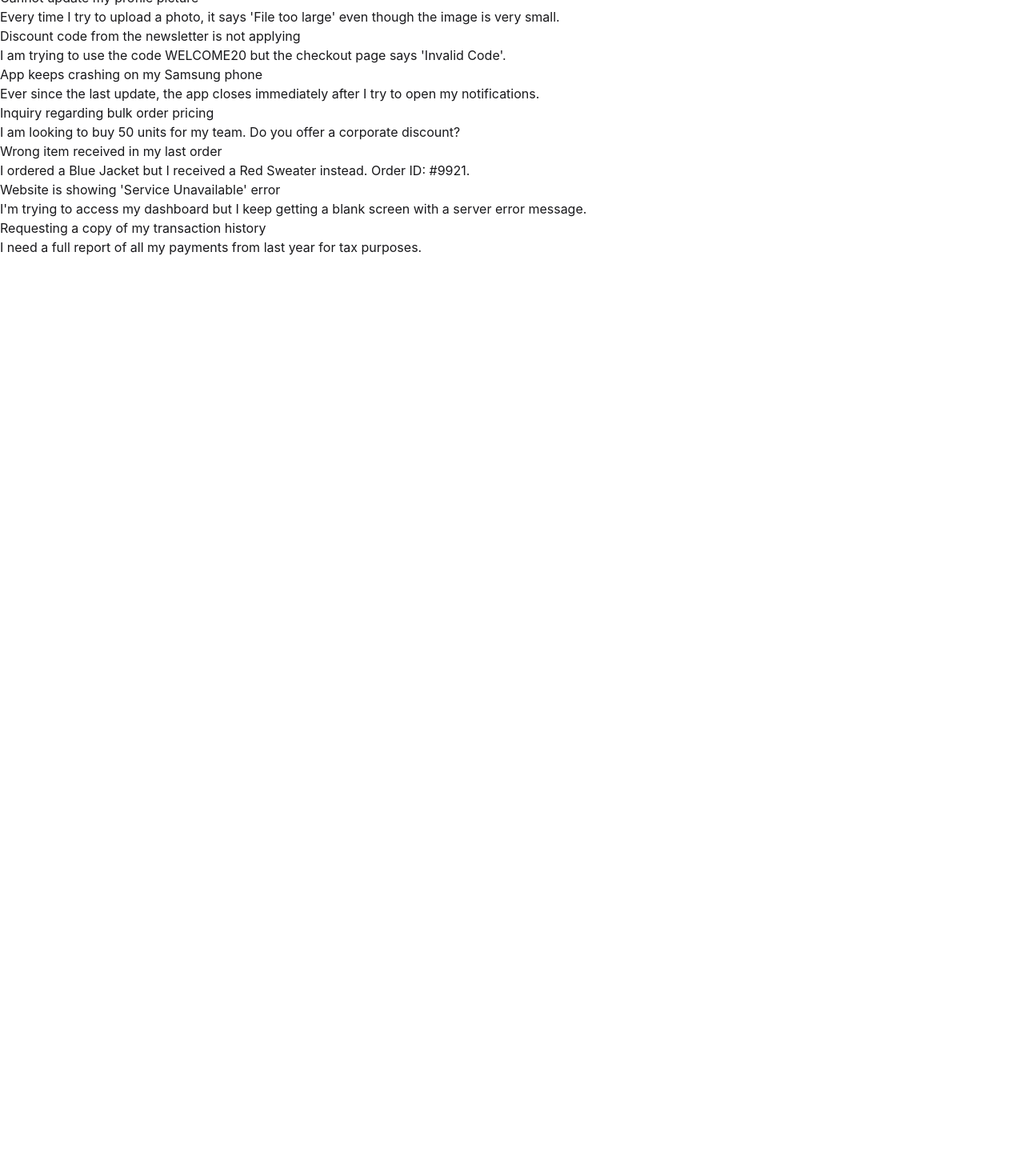
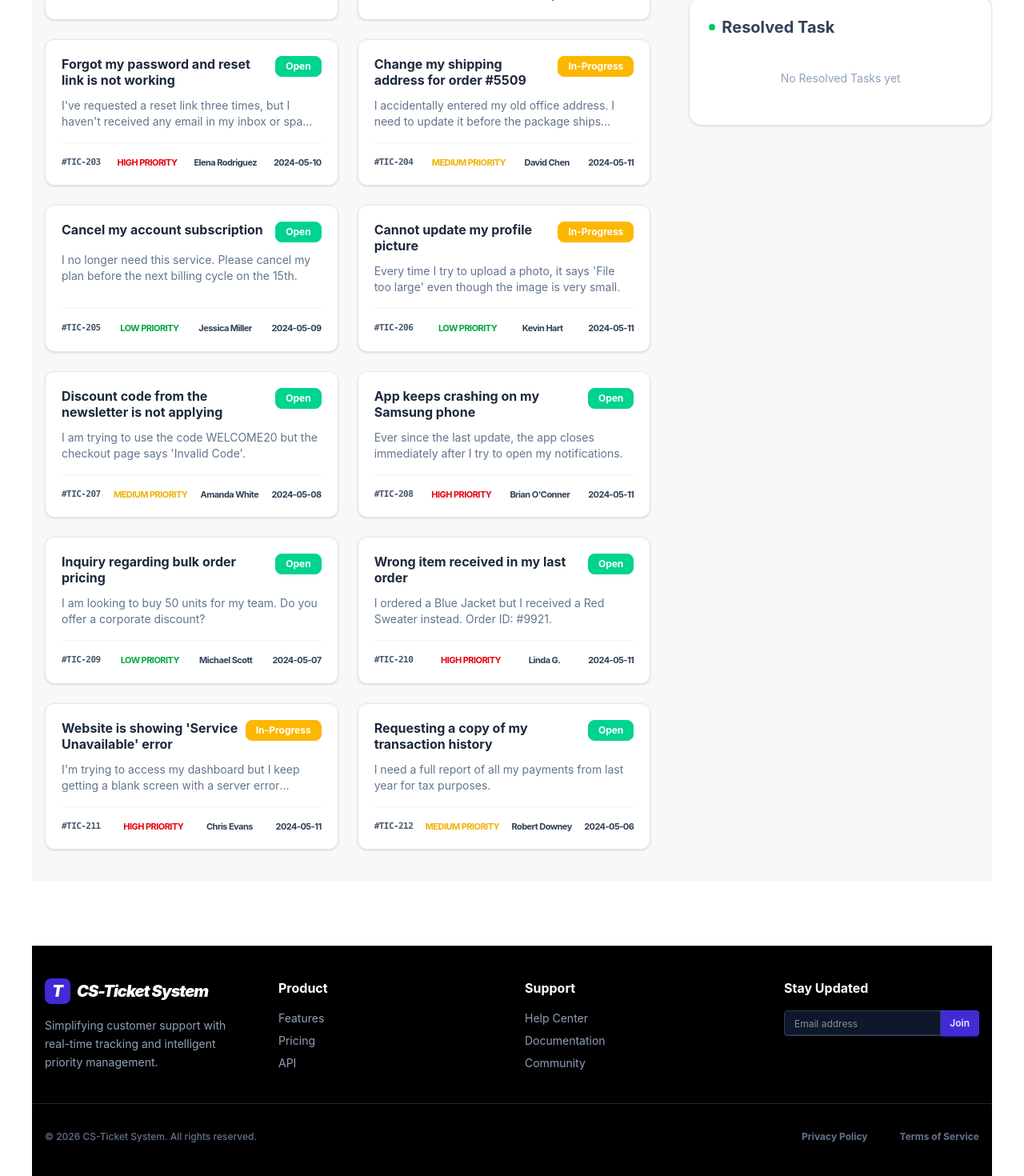
Before and after one commit to AmeerKhasru/cs-ticket-system, a React (Vite) app: page / in a window 1280 px wide. Shown: the part 600-2070 px from the top of the page at 80% size. Before the commit the page ends 921 px from the top, so only its background shows below. Built offline with nearby package versions, Linux system fonts and the light colour scheme.

Commit message:
ticket cards and footer added

```diff
--- a/public/tickets.json
+++ b/public/tickets.json
@@ -4,107 +4,107 @@
     "title": "Unable to download invoice",
     "description": "When I click 'Download PDF' for my April invoice, the page just refreshes and nothing happens.",
     "customer": "Sarah Jenkins",
-    "priority": "Medium",
+    "priority": "Medium Priority",
     "status": "In-Progress",
-    "createdAt": "2024-05-11T09:15:00Z"
+    "createdAt": "2024-05-11"
   },
   {
     "id": "TIC-202",
     "title": "Double charged for monthly subscription",
     "description": "I noticed two identical charges on my credit card statement this morning. Please refund the extra one.",
     "customer": "Mark Thompson",
-    "priority": "High",
-    "status": "In-Progress",
-    "createdAt": "2024-05-11T10:30:00Z"
+    "priority": "High Priority",
+    "status": "Open",
+    "createdAt": "2024-05-11"
   },
   {
     "id": "TIC-203",
     "title": "Forgot my password and reset link is not working",
     "description": "I've requested a reset link three times, but I haven't received any email in my inbox or spam folder.",
     "customer": "Elena Rodriguez",
-    "priority": "High",
-    "status": "Resolved",
-    "createdAt": "2024-05-10T08:00:00Z"
+    "priority": "High Priority",
+    "status": "Open",
+    "createdAt": "2024-05-10"
   },
   {
     "id": "TIC-204",
     "title": "Change my shipping address for order #5509",
     "description": "I accidentally entered my old office address. I need to update it before the package ships tomorrow.",
     "customer": "David Chen",
-    "priority": "Medium",
+    "priority": "Medium Priority",
     "status": "In-Progress",
-    "createdAt": "2024-05-11T12:45:00Z"
+    "createdAt": "2024-05-11"
   },
   {
     "id": "TIC-205",
     "title": "Cancel my account subscription",
     "description": "I no longer need this service. Please cancel my plan before the next billing cycle on the 15th.",
     "customer": "Jessica Miller",
-    "priority": "Low",
-    "status": "Resolved",
-    "createdAt": "2024-05-09T14:20:00Z"
+    "priority": "Low Priority",
+    "status": "Open",
+    "createdAt": "2024-05-09"
   },
   {
     "id": "TIC-206",
     "title": "Cannot update my profile picture",
     "description": "Every time I try to upload a photo, it says 'File too large' even though the image is very small.",
     "customer": "Kevin Hart",
-    "priority": "Low",
+    "priority": "Low Priority",
     "status": "In-Progress",
-    "createdAt": "2024-05-11T15:10:00Z"
+    "createdAt": "2024-05-11"
   },
   {
     "id": "TIC-207",
     "title": "Discount code from the newsletter is not applying",
     "description": "I am trying to use the code WELCOME20 but the checkout page says 'Invalid Code'.",
     "customer": "Amanda White",
-    "priority": "Medium",
-    "status": "Resolved",
-    "createdAt": "2024-05-08T11:00:00Z"
+    "priority": "Medium Priority",
+    "status": "Open",
+    "createdAt": "2024-05-08"
   },
   {
     "id": "TIC-208",
     "title": "App keeps crashing on my Samsung phone",
     "description": "Ever since the last update, the app closes immediately after I try to open my notifications.",
     "customer": "Brian O'Conner",
-    "priority": "High",
-    "status": "In-Progress",
-    "createdAt": "2024-05-11T07:30:00Z"
+    "priority": "High Priority",
+    "status": "Open",
+    "createdAt": "2024-05-11"
   },
   {
     "id": "TIC-209",
     "title": "Inquiry regarding bulk order pricing",
     "description": "I am looking to buy 50 units for my team. Do you offer a corporate discount?",
     "customer": "Michael Scott",
-    "priority": "Low",
-    "status": "Resolved",
-    "createdAt": "2024-05-07T09:00:00Z"
+    "priority": "Low Priority",
+    "status": "Open",
+    "createdAt": "2024-05-07"
   },
   {
     "id": "TIC-210",
     "title": "Wrong item received in my last order",
     "description": "I ordered a Blue Jacket but I received a Red Sweater instead. Order ID: #9921.",
     "customer": "Linda G.",
-    "priority": "High",
-    "status": "In-Progress",
-    "createdAt": "2024-05-11T13:05:00Z"
+    "priority": "High Priority",
+    "status": "Open",
+    "createdAt": "2024-05-11"
   },
   {
     "id": "TIC-211",
     "title": "Website is showing 'Service Unavailable' error",
     "description": "I'm trying to access my dashboard but I keep getting a blank screen with a server error message.",
     "customer": "Chris Evans",
-    "priority": "Critical",
+    "priority": "High Priority",
     "status": "In-Progress",
-    "createdAt": "2024-05-11T16:00:00Z"
+    "createdAt": "2024-05-11"
   },
   {
     "id": "TIC-212",
     "title": "Requesting a copy of my transaction history",
     "description": "I need a full report of all my payments from last year for tax purposes.",
     "customer": "Robert Downey",
-    "priority": "Medium",
-    "status": "Resolved",
-    "createdAt": "2024-05-06T10:45:00Z"
+    "priority": "Medium Priority",
+    "status": "Open",
+    "createdAt": "2024-05-06"
   }
 ]
--- a/src/App.jsx
+++ b/src/App.jsx
@@ -3,6 +3,7 @@ import Navbar from './components/Navbar/Navbar'
 import Hero from './components/Hero/Hero'
 import { Suspense } from 'react'
 import Tickets from './components/Tickets/Tickets'
+import Footer from './components/Footer/Footer'
 import './App.css'
 
 function App() {
@@ -17,6 +18,7 @@ function App() {
       <Suspense fallback={<div>Loading tickets...</div>}>
         {ticketsPromise.then(tickets => <Tickets tickets={tickets} />)}
       </Suspense>
+      <Footer></Footer>
     </>
   )
 }
--- /dev/null
+++ b/src/components/Footer/Footer.jsx
@@ -0,0 +1,69 @@
+import React from 'react';
+
+const Footer = () => {
+    return (
+        /* Changed bg-white to bg-black and border color to slate-800 */
+        <footer className="max-w-[1200px] mx-auto bg-black border-t border-slate-800 mt-20">
+            <div className=" px-2 md:px-0 py-10">
+                <div className="grid grid-cols-1 md:grid-cols-4 gap-8 mb-10">
+
+                    {/* Brand Section */}
+                    <div className="col-span-1 md:col-span-1 px-4">
+                        <div className="flex items-center   gap-2 mb-4">
+                            <div className="h-8 w-8 bg-[#422AD5] rounded-lg flex items-center justify-center text-white font-black text-xl italic">T</div>
+                            {/* Changed text-slate-800 to text-white */}
+                            <span className="text-xl font-black tracking-tighter text-white italic">CS-Ticket System</span>
+                        </div>
+                        {/* Changed text-slate-500 to text-slate-400 */}
+                        <p className="text-sm text-slate-400 leading-relaxed">
+                            Simplifying customer support with real-time tracking and intelligent priority management.
+                        </p>
+                    </div>
+
+                    {/* Quick Links */}
+                    <div>
+                        <h4 className="font-bold text-white mb-4">Product</h4>
+                        <ul className="space-y-2 text-sm text-slate-400">
+                            <li className="hover:text-[#422AD5] cursor-pointer transition-colors">Features</li>
+                            <li className="hover:text-[#422AD5] cursor-pointer transition-colors">Pricing</li>
+                            <li className="hover:text-[#422AD5] cursor-pointer transition-colors">API</li>
+                        </ul>
+                    </div>
+
+                    {/* Support Links */}
+                    <div>
+                        <h4 className="font-bold text-white mb-4">Support</h4>
+                        <ul className="space-y-2 text-sm text-slate-400">
+                            <li className="hover:text-[#422AD5] cursor-pointer transition-colors">Help Center</li>
+                            <li className="hover:text-[#422AD5] cursor-pointer transition-colors">Documentation</li>
+                            <li className="hover:text-[#422AD5] cursor-pointer transition-colors">Community</li>
+                        </ul>
+                    </div>
+
+                    {/* Newsletter */}
+                    <div className='px-4'>
+                        <h4 className="font-bold text-white mb-4">Stay Updated</h4>
+                        <div className="join w-full">
+                            {/* Adjusted input colors for dark mode */}
+                            <input className="input input-sm bg-slate-900 border-slate-700 text-white join-item w-full focus:outline-none focus:border-[#422AD5]" placeholder="Email address"/>
+                            <button className="btn btn-sm btn-primary join-item bg-[#422AD5] border-none hover:bg-[#3622b0]">Join</button>
+                        </div>
+                    </div>
+                </div>
+
+                {/* Bottom Bar */}
+                <div className="border-t border-slate-800 pt-8 flex flex-col md:flex-row justify-between items-center gap-4">
+                    <p className="text-[12px] px-4 font-medium text-slate-500">
+                        © 2026 CS-Ticket System. All rights reserved.
+                    </p>
+                    <div className="flex gap-6">
+                        <span className="text-[12px] font-bold text-slate-500 hover:text-white cursor-pointer transition-colors">Privacy Policy</span>
+                        <span className="text-[12px] px-4 font-bold text-slate-500 hover:text-white cursor-pointer transition-colors">Terms of Service</span>
+                    </div>
+                </div>
+            </div>
+        </footer>
+    );
+};
+
+export default Footer;
--- a/src/components/Hero/Hero.jsx
+++ b/src/components/Hero/Hero.jsx
@@ -4,7 +4,7 @@ import resolvedImage from '../../assets/vector2.png';
 
 const HeroSection = () => {
     return (
-        <div className="w-full bg-base-200 py-10">
+        <div className="max-w-[1200px] mx-auto bg-base-200 py-10">
             <div className="max-w-[1200px] mx-auto px-4 md:px-0">
                 <div className="flex flex-col md:flex-row gap-6 min-h-[200px]">
 
--- /dev/null
+++ b/src/components/Ticket/Ticket.jsx
@@ -0,0 +1,46 @@
+import React from 'react';
+
+const Ticket = ({ title, status, description, id, priority, customer, createdAt }) => {
+    // Status Logic: Open (Green), In-Progress (Yellow)
+    const statusClass = status.toLowerCase() === 'open'
+        ? 'badge-success text-white'
+        : 'badge-warning text-white';
+
+    // Priority Logic: Low (Green), Medium (Yellow), High (Red)
+    const priorityClass = (p) => {
+        const val = p.toLowerCase();
+        if (val === 'low priority') return 'text-green-600';
+        if (val === 'medium priority') return 'text-yellow-500';
+        return 'text-red-600';
+    };
+
+    return (
+        <div className="bg-white p-5 rounded-xl border border-slate-200 shadow-sm hover:shadow-md transition-all flex flex-col h-full">
+            <div className="flex justify-between items-start mb-3">
+                <h3 className="font-bold text-slate-800 leading-tight flex-1 mr-2">{title}</h3>
+                <span className={`badge badge-sm font-bold p-3 ${statusClass}`}>{status}</span>
+            </div>
+
+            <p className="text-sm text-slate-500 mb-4 flex-grow line-clamp-2">
+                {description}
+            </p>
+
+            <div className="border-t border-slate-100 pt-4 flex justify-between items-center text-[11px] font-bold tracking-tighter">
+                <div className="flex flex-col">
+                    <span className="text-slate-600 font-mono">#{id}</span>
+                </div>
+                <div className="flex flex-col items-center uppercase">
+                    <span className={priorityClass(priority)}>{priority}</span>
+                </div>
+                <div className="flex flex-col items-end">
+                    <span className="text-slate-700">{customer}</span>
+                </div>
+                <div className="flex flex-col items-end">
+                 <span className="text-slate-700">{createdAt}</span>
+                </div>
+            </div>
+        </div>
+    );
+};
+
+export default Ticket;
--- a/src/components/Tickets/Tickets.jsx
+++ b/src/components/Tickets/Tickets.jsx
@@ -1,16 +1,47 @@
 import React from 'react';
+import Ticket from '../Ticket/Ticket';
 
 const Tickets = ({ tickets }) => {
+    return (
+        <div className="max-w-[1200px] mx-auto bg-base-200 grid grid-cols-1 lg:grid-cols-3 gap-8 px-4 md:px-0 py-10">
 
+            {/* LEFT SIDE: Tickets (Takes 2 columns of the 3) */}
+            <div className="lg:col-span-2 lg:px-4" >
+                <h2 className="text-2xl font-bold text-slate-800 mr-4 mb-2">Customer Tickets</h2>
+                <div className="grid grid-cols-1 md:grid-cols-2 gap-6 mt-6">
+                    {tickets.map(ticket => (
+                        <Ticket key={ticket.id} {...ticket} />
+                    ))}
+                </div>
+            </div>
 
-    return (
-        <div>
-            {tickets.map(ticket => (
-                <div key={ticket.id}>
-                    <h3>{ticket.title}</h3>
-                    <p>{ticket.description}</p>
+            {/* RIGHT SIDE: Status Panels (Takes 1 column of the 3) */}
+            <div className="space-y-6 mt-14">
+
+                {/* Task Status Panel */}
+                <div className="bg-white p-6 rounded-2xl border border-dashed border-slate-300 shadow-sm">
+                    <h1 className="text-xl font-bold text-slate-700 flex items-center gap-2">
+                        <span className="h-2 w-2 bg-blue-500 rounded-full"></span>
+                        Task Status
+                    </h1>
+                    <p className="text-sm text-slate-400 mt-2 p-3 ">
+                        Select a ticket to add to Task status
+                    </p>
                 </div>
-            ))}
+
+                {/* Resolved Task Panel */}
+                <div className="bg-white p-6 rounded-2xl border border-slate-200 shadow-sm">
+                    <h1 className="text-xl font-bold text-slate-700 flex items-center gap-2">
+                        <span className="h-2 w-2 bg-green-500 rounded-full"></span>
+                        Resolved Task
+                    </h1>
+                    <div className="mt-4 flex flex-col items-center justify-center py-6 text-center">
+                        <p className="text-sm text-slate-400">No Resolved Tasks yet</p>
+                    </div>
+                </div>
+
+            </div>
+
         </div>
     );
 };
```
Also changed, not shown: src/assets/tickets.json (deleted, +0 -7 lines), src/components/Navbar/Navbar.jsx (+3 -4 lines).
